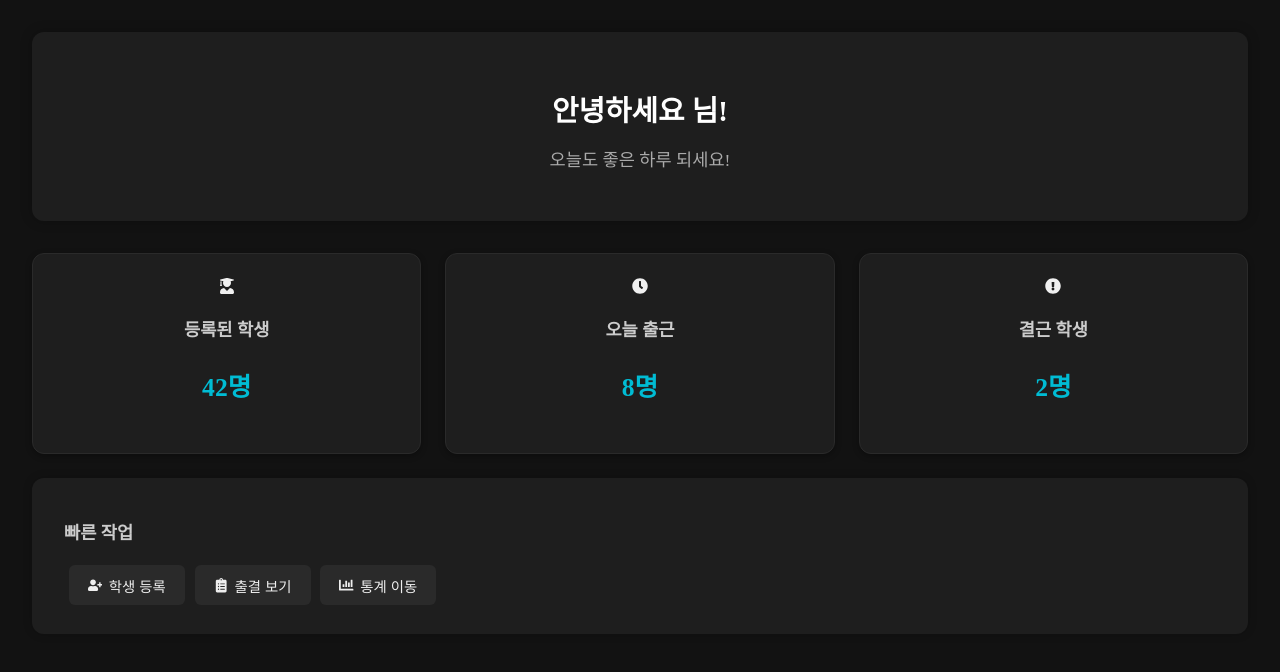
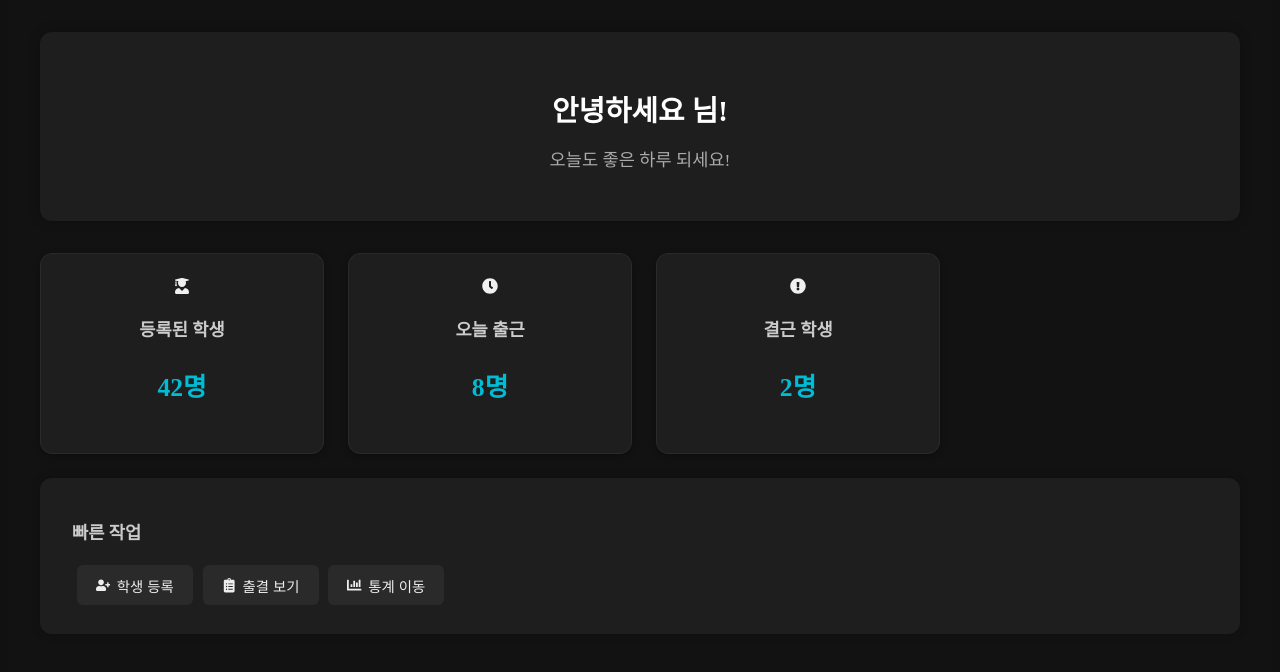
Before and after one commit to SHP-0701/student-manage-app, a Next.js app: page /dashboard/DashboardHome in a window 1280 px wide. Shown: the top 672 px of the page. Built offline with nearby package versions, Linux system fonts and the light colour scheme.

Commit message:
dashboard.module.css 깔짝 수정했음

```diff
--- a/styles/Dashboard.module.css
+++ b/styles/Dashboard.module.css
@@ -3,6 +3,8 @@
   background-color: #121212;
   color: #f0f0f0;
   min-height: 100vh;
+  max-width: 1200px;
+  margin: 0 auto;
 }
 
 .welcomeBox {
@@ -27,12 +29,15 @@
 
 .summaryCards {
   display: flex;
+  flex-wrap: wrap;
+  justify-content: flex-start;
   gap: 1.5rem;
   margin-bottom: 1.5rem;
 }
 
 .card {
-  flex: 1;
+  flex: 1 1 250px;
+  max-width: 250px;
   background-color: #1e1e1e;
   border-radius: 12px;
   padding: 1.5rem 1rem;
```
